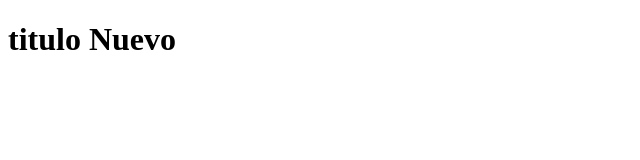
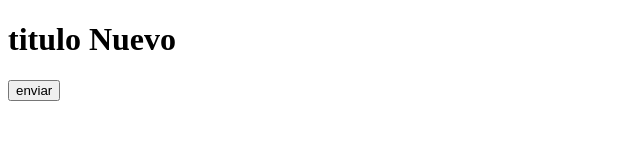
Before and after one commit to andres457/HelloGit, a plain HTML site: page index.html in a window 1280 px wide. Shown: the whole page, without its empty margins (0-640 px from the left). Drawn offline with Linux system fonts and the light colour scheme.

Commit message:
se agrego boton y formulario

```diff
--- a/index.html
+++ b/index.html
@@ -7,5 +7,9 @@
 </head>
 <body>
     <h1>titulo Nuevo</h1>
+
+    <form action="n" method="get">
+        <input type="button" value="enviar">
+    </form>
 </body>
 </html>
```
